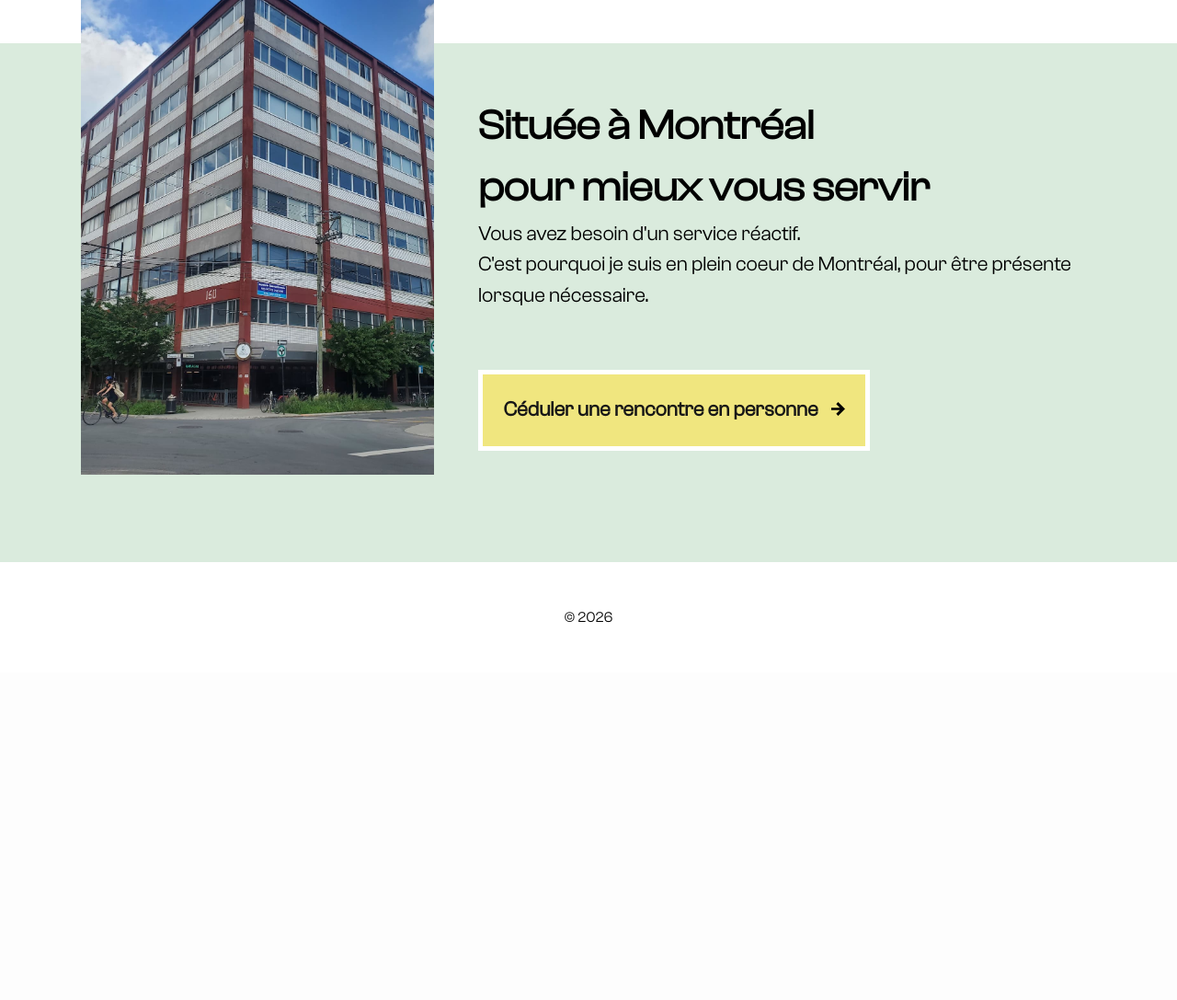
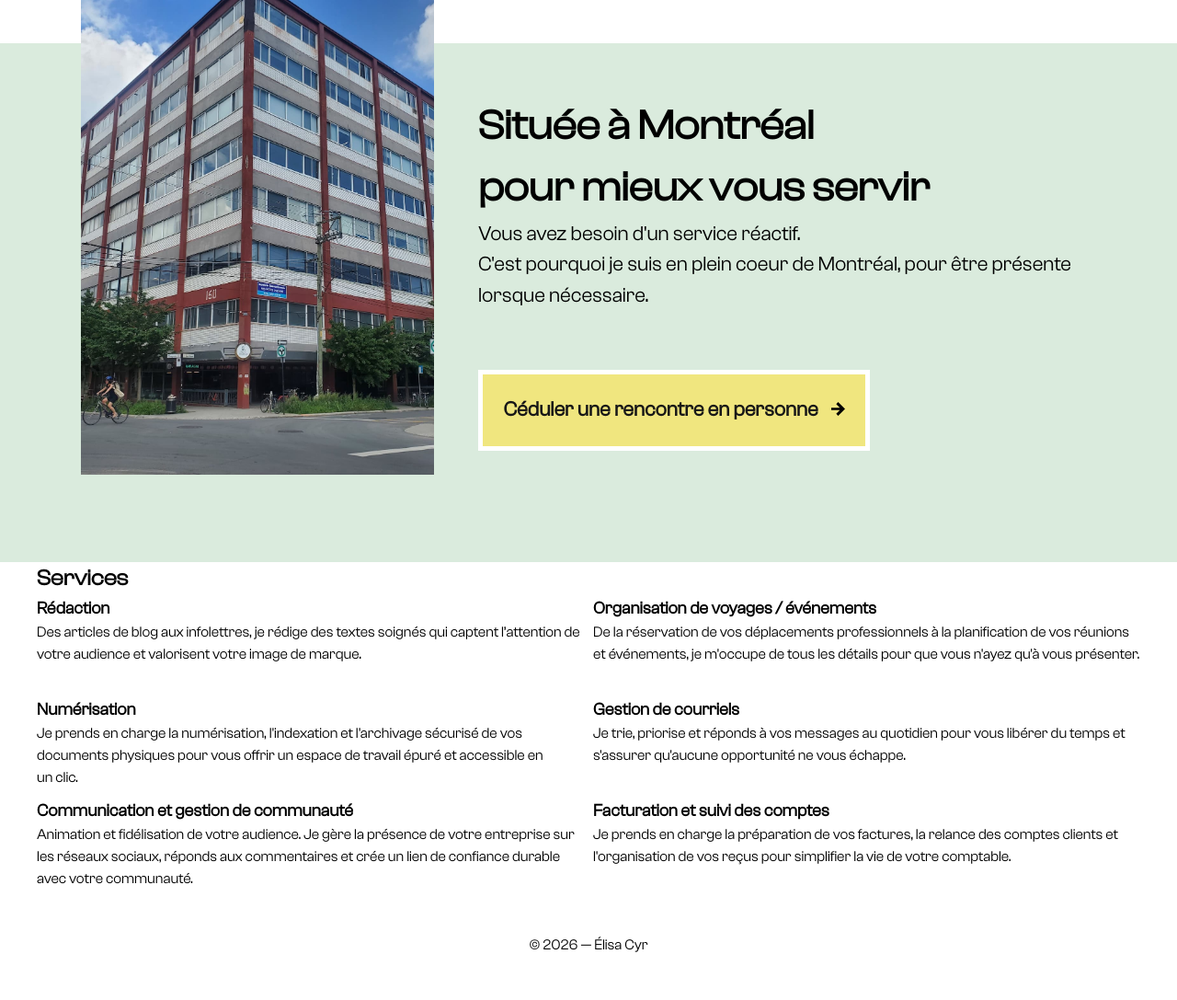
Before and after one commit to juliend2/elisacyr_com, a PHP site: page / in a window 1280 px wide. Shown: the part 833-1920 px from the top of the page at 92% size. Before the commit the page ends 1510 px from the top, so only its background shows below. Run offline with PHP 8.4, Linux system fonts and the light colour scheme.

Commit message:
services

```diff
--- a/css/style.css
+++ b/css/style.css
@@ -104,6 +104,10 @@ h1, h2 {
       width: 1.5rem;
       height: 1.5rem;
     }
+    .socials img:hover {
+      opacity: .5;
+    }
+
 
 .nav {
   display: flex;
@@ -185,6 +189,18 @@ h1, h2 {
   margin-top: -6rem;
 }
 
+/* services */
+.services {
+}
+
+.services .grid-container {
+  display: grid;
+  grid-template-columns: repeat(2, 1fr);
+  grid-template-rows: repeat(3, 1fr);
+  gap: 10px;
+}
+
+
 .footer {
   margin-top: 3rem;
   margin-bottom: 3rem;
--- a/index.html
+++ b/index.html
@@ -14,7 +14,7 @@
       <div class="section socials">
         <div class="inner">
           <div class="">
-            <ul>
+            <ul class="social-icons">
               <li><a href=""><img src="/images/icons-socials-mailme.png"></a></li>
               <li><a href=""><img src="/images/icons-socials-linkedin.png"></a></li>
               <li><a href=""><img src="/images/icons-socials-instagram.png"></a></li>
@@ -86,15 +86,54 @@
       </div><!-- /inner -->
 		</section>
 
-		<section class="section">
+		<section class="section services">
       <div class="inner">
-
+        <h2>Services</h2>
+        <div class="grid-container">
+          <div class="service">
+            <h3>Rédaction</h3>
+            <p>
+            Des articles de blog aux infolettres, je rédige des textes soignés qui captent l’attention de votre audience et valorisent votre image de marque.
+            </p>
+          </div>
+          <div class="service">
+            <h3>Organisation de voyages / événements</h3>
+            <p>
+              De la réservation de vos déplacements professionnels à la planification de vos réunions et événements, je m'occupe de tous les détails pour que vous n'ayez qu'à vous présenter.
+            </p>
+          </div>
+          <div class="service">
+            <h3>Numérisation</h3>
+            <p>
+              Je prends en charge la numérisation, l'indexation et l'archivage sécurisé de vos documents physiques pour vous offrir un espace de travail épuré et accessible en un clic.
+            </p>
+          </div>
+          <div class="service">
+            <h3>Gestion de courriels</h3>
+            <p>
+              Je trie, priorise et réponds à vos messages au quotidien pour vous libérer du temps et s'assurer qu'aucune opportunité ne vous échappe.
+            </p>
+          </div>
+          <div class="service">
+            <h3>Communication et gestion de communauté</h3>
+            <p>
+              Animation et fidélisation de votre audience. Je gère la présence de votre entreprise sur les réseaux sociaux, réponds aux commentaires et crée un lien de confiance durable avec votre communauté.
+            </p>
+          </div>
+          <div class="service">
+            <h3>Facturation et suivi des comptes</h3>
+            <p>
+              Je prends en charge la préparation de vos factures, la relance des comptes clients et l'organisation de vos reçus pour simplifier la vie de votre comptable.
+            </p>
+          </div>
+        </div>
       </div><!-- /inner -->
 		</section>
+
 		<footer class="section footer">
       <div class="inner">
         <p class="centered">
-			  &copy; 2026
+			  &copy; 2026 — Élisa Cyr
         </p>
       </div><!-- /inner -->
 		</footer>
```
